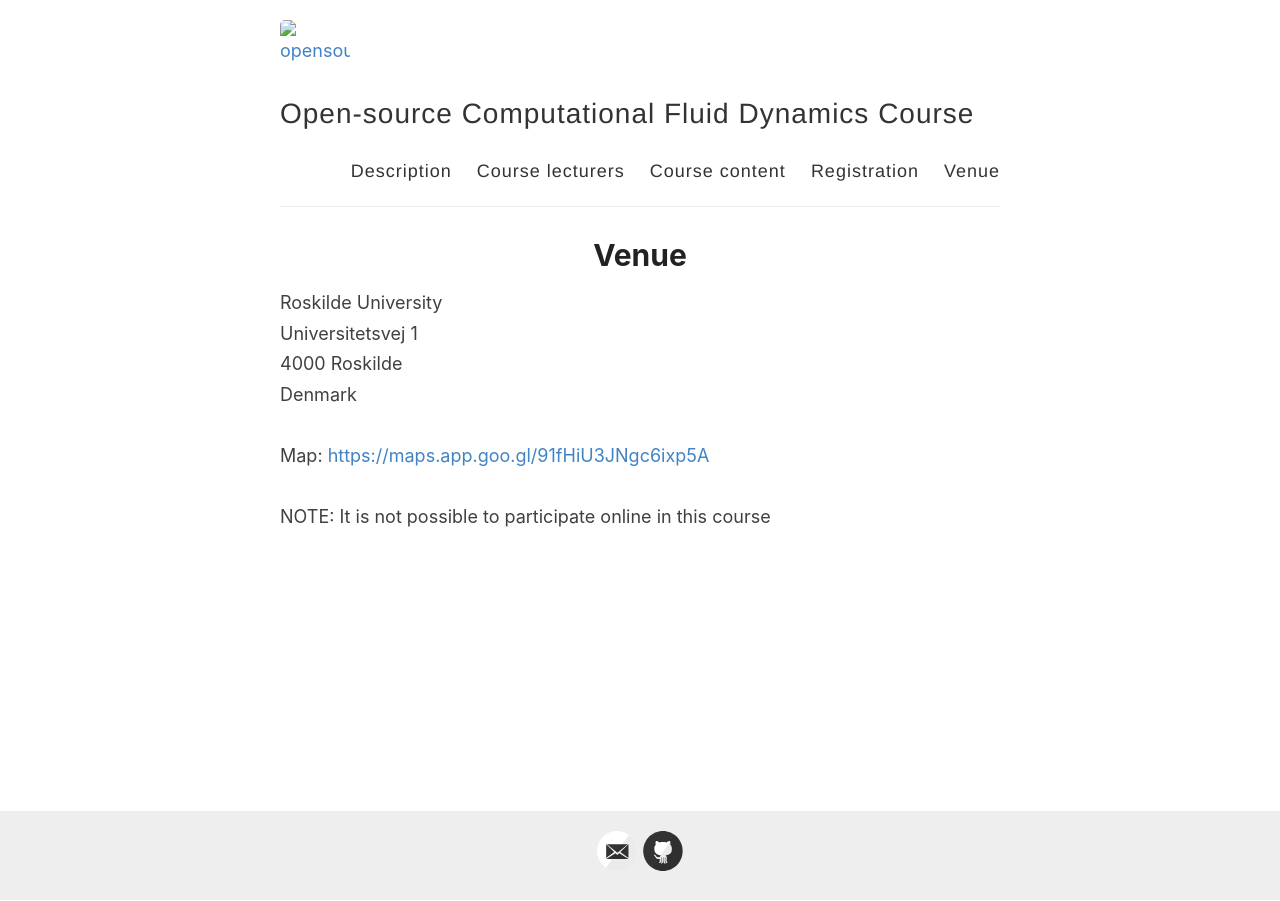
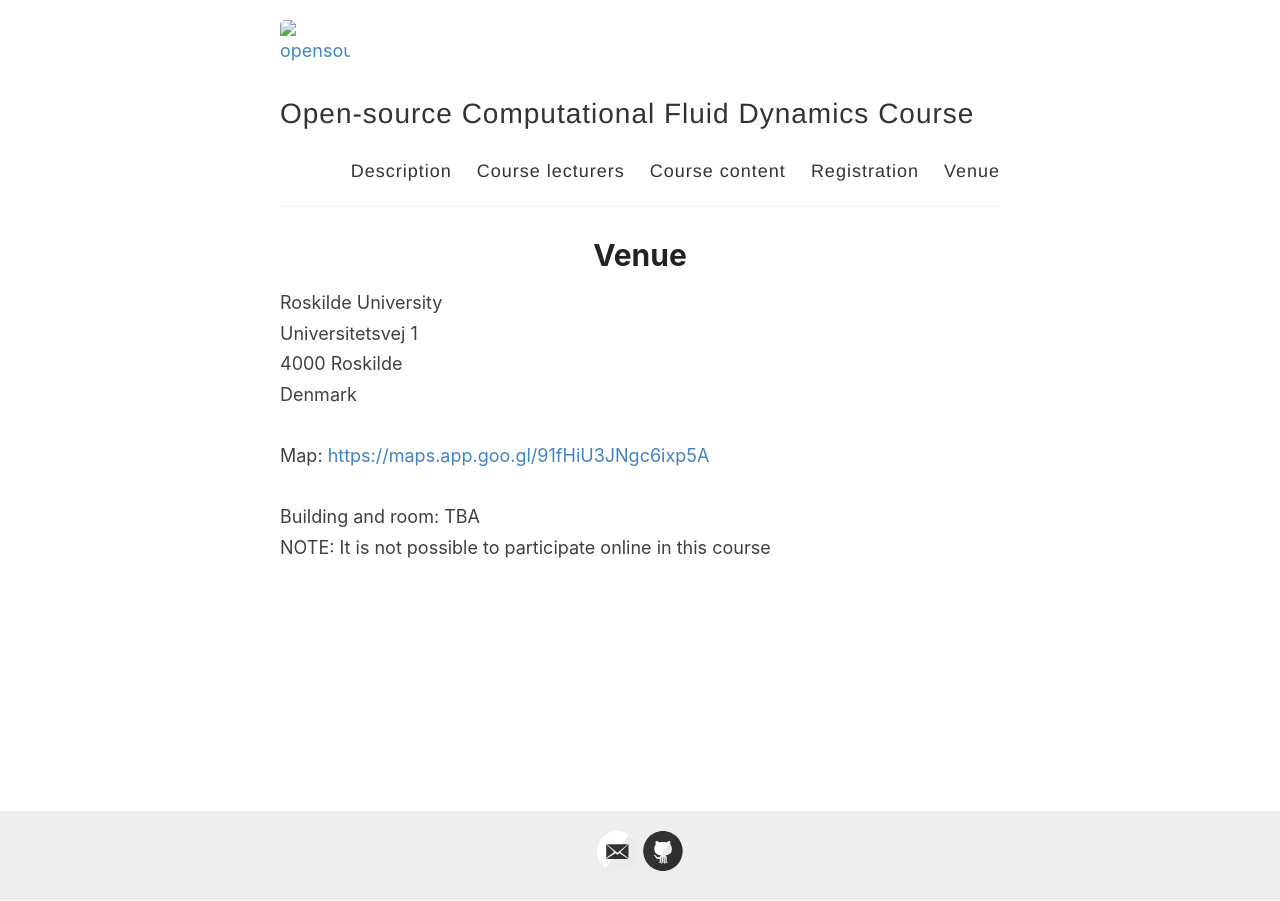
Before and after one commit to OpenSourceCFDCourse/opensourcecfdcourse.github.io, a Jekyll site: the page built from _pages/venue.md, in a window 1280 px wide. Built offline with Jekyll 4.4.1, drawn with Linux system fonts in a browser that asks for light colours.

Commit message:
Update venue.md

```diff
--- a/_pages/venue.md
+++ b/_pages/venue.md
@@ -11,6 +11,8 @@ Denmark<br>
 <br>
 Map: [https://maps.app.goo.gl/91fHiU3JNgc6ixp5A](https://maps.app.goo.gl/91fHiU3JNgc6ixp5A)<br>
 <br>
+Building and room: TBA
+<br>
 NOTE: It is not possible to participate online in this course<br>
 <br>
 
```
